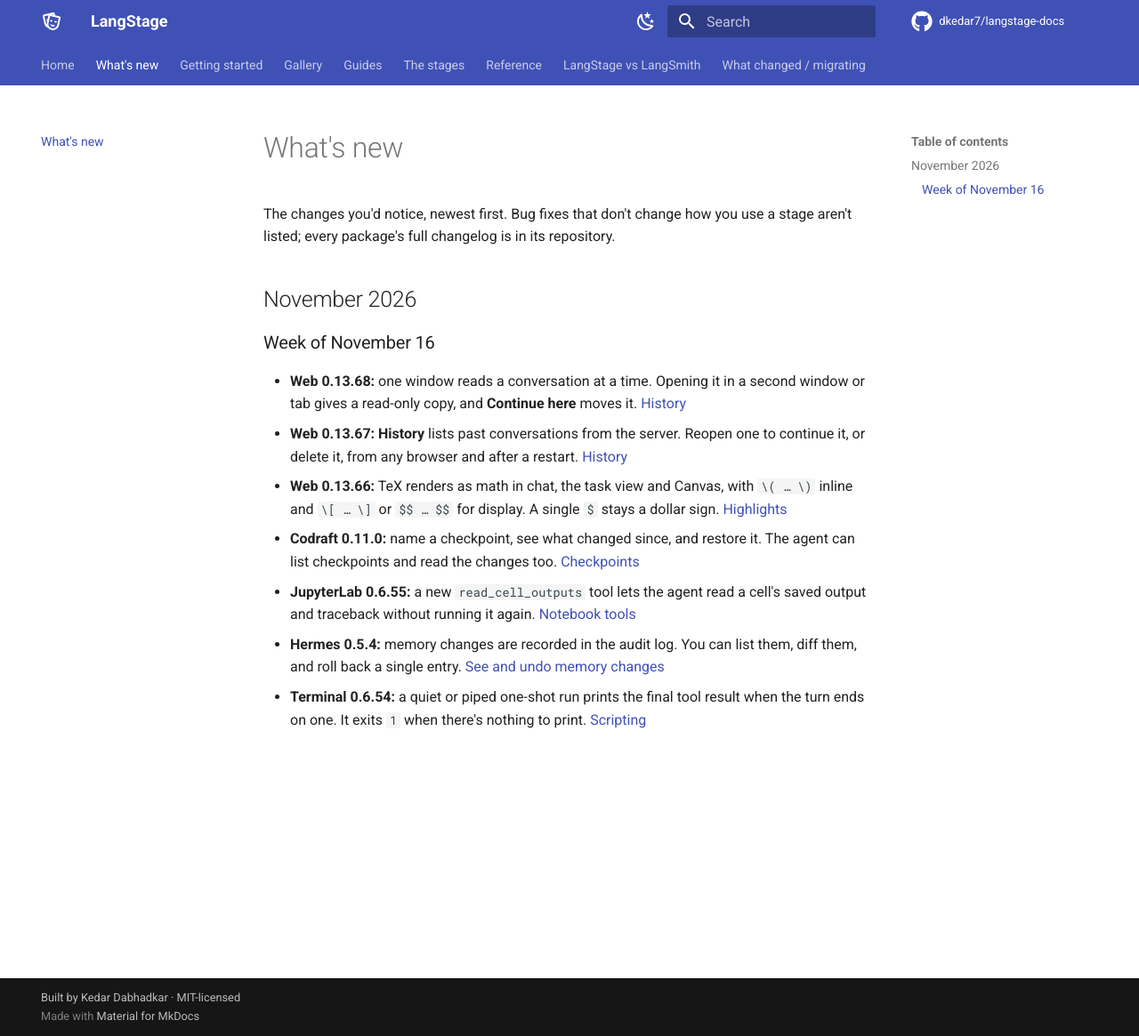
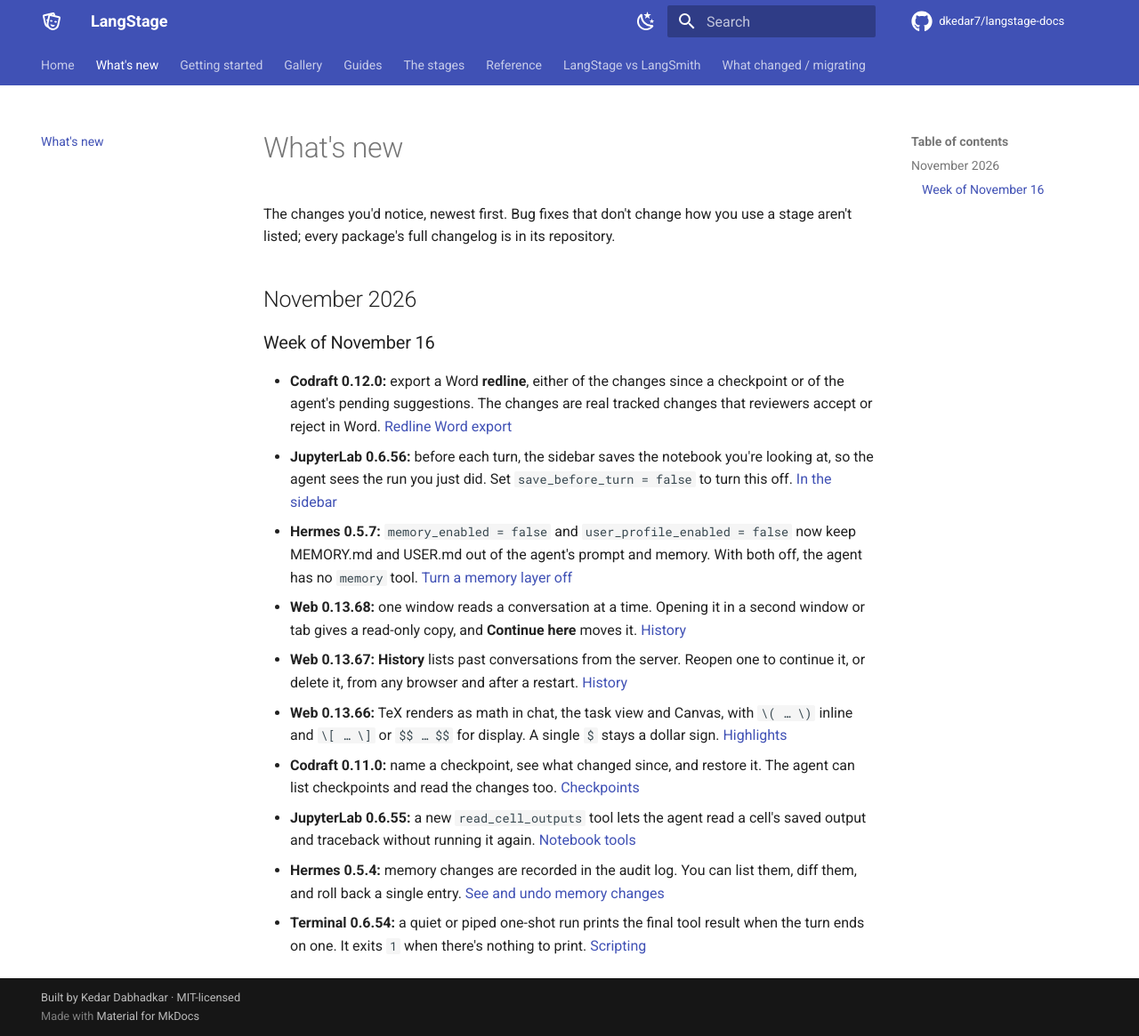
Before and after one commit to dkedar7/langstage-docs, an MkDocs documentation site: the page built from docs/whats-new.md, in a window 1280 px wide and 1165 px high. Shown: the whole window at 89% size. Built offline with MkDocs 1.6.1 and Material for MkDocs 9.7.7, drawn with Linux system fonts in a browser that asks for light colours; comment, search, counter and statistics services are not loaded.

Commit message:
What's new: Codraft 0.12.0, JupyterLab 0.6.56, Hermes 0.5.7
Co-Authored-By: Claude Opus 5.5 <noreply@anthropic.com>
Claude-Session: https://claude.ai/code/session_01UifqaVXWAqdPtu6Xy96V58

```diff
--- a/docs/whats-new.md
+++ b/docs/whats-new.md
@@ -10,6 +10,16 @@ stage aren't listed; every package's full changelog is in its repository.
 
 ### Week of November 16
 
+- **Codraft 0.12.0:** export a Word **redline**, either of the changes since a
+  checkpoint or of the agent's pending suggestions. The changes are real tracked
+  changes that reviewers accept or reject in Word.
+  [Redline Word export](stages/codraft.md#redline-word-export-012)
+- **JupyterLab 0.6.56:** before each turn, the sidebar saves the notebook you're
+  looking at, so the agent sees the run you just did. Set `save_before_turn = false` to
+  turn this off. [In the sidebar](stages/jupyter.md#in-the-sidebar)
+- **Hermes 0.5.7:** `memory_enabled = false` and `user_profile_enabled = false` now keep
+  MEMORY.md and USER.md out of the agent's prompt and memory. With both off, the agent
+  has no `memory` tool. [Turn a memory layer off](stages/hermes.md#turn-a-memory-layer-off)
 - **Web 0.13.68:** one window reads a conversation at a time. Opening it in a second
   window or tab gives a read-only copy, and **Continue here** moves it.
   [History](stages/web.md#history)
```
